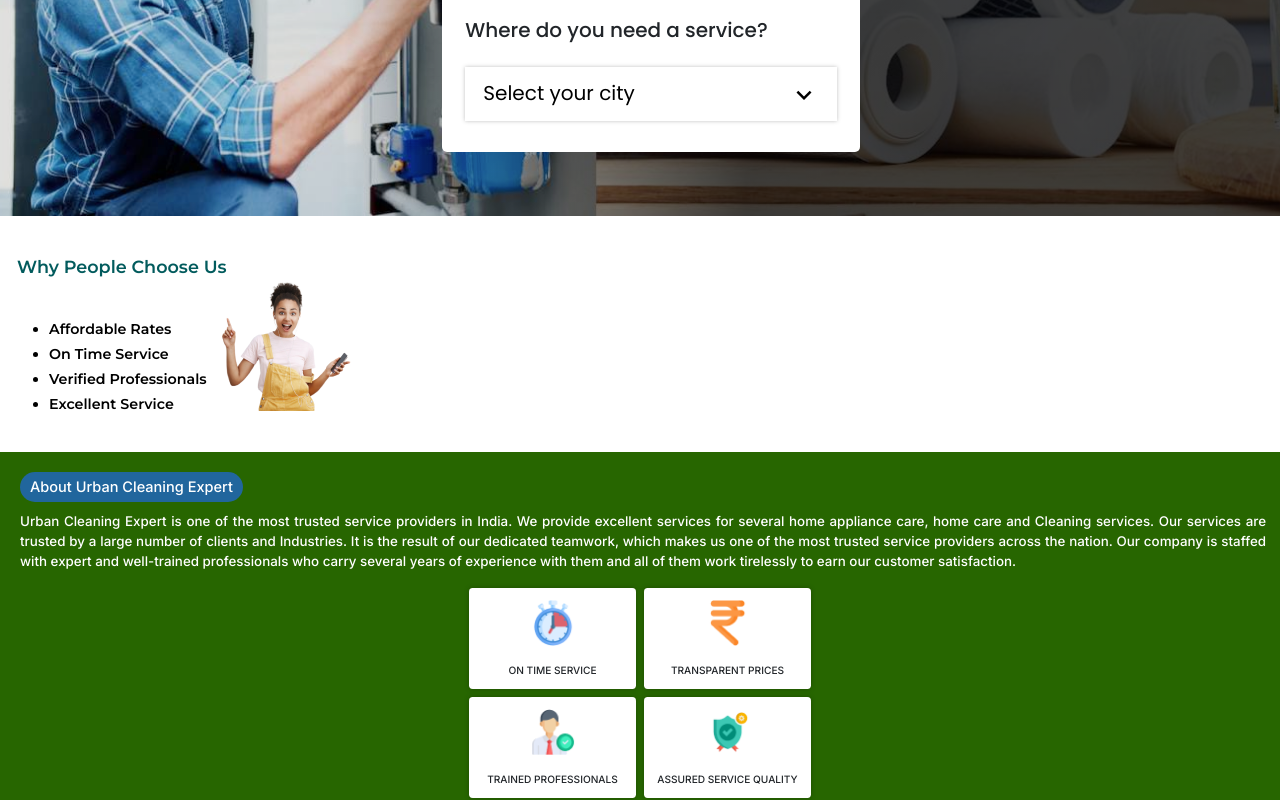
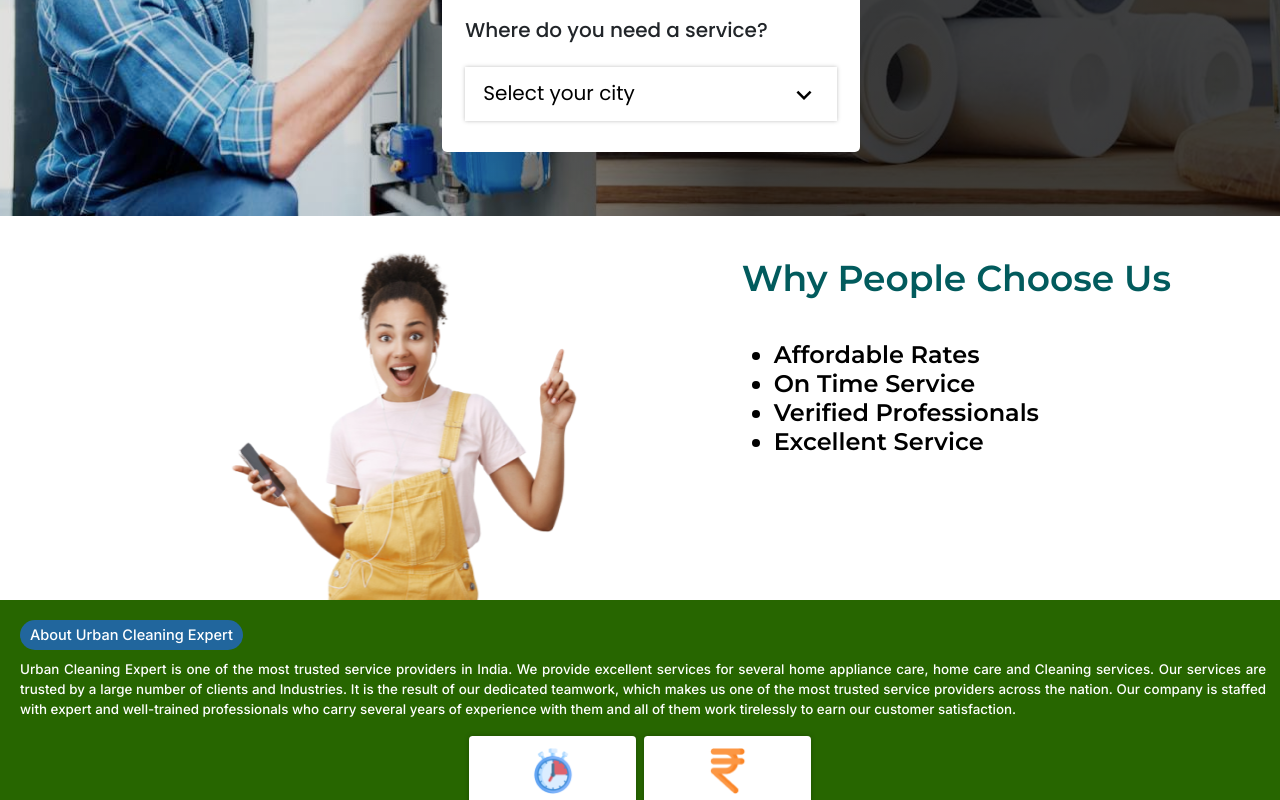
Before and after one commit to HarishB167/Next.js_Assignment_1, a Next.js app: page / in a window 1280 px wide. Shown: the part 379-1179 px from the top of the page. Built offline with nearby package versions, Linux system fonts and the light colour scheme.

Commit message:
Beneftis section ui made responsive for large screens.

```diff
--- a/pages/index.js
+++ b/pages/index.js
@@ -37,11 +37,17 @@
           </div>
         </div>
       </div>
-      <div className={"d-flex flex-column " + styles.sectionBenefits}>
+      <div className={styles.sectionBenefits}>
+        <img
+          className={styles.sectionBenefits__largeScreenImg}
+          src="/images/why-standing-let-us-dance_largeScreen.png"
+          alt=""
+        />
+        <div>
           <div className={styles.sectionBenefits__title}>
             Why People Choose Us
           </div>
-        <div className={"d-flex " + styles.sectionBenefits__list}>
+          <div className={styles.sectionBenefits__list}>
             <ul>
               <li>Affordable Rates</li>
               <li>On Time Service</li>
@@ -51,7 +57,9 @@
             <img
               src="/images/why-standing-let-us-dance.png"
               alt="Girl holding smartphone and listening music"
+              loading="lazy"
             />
+          </div>
         </div>
       </div>
       <div className={"d-flex flex-column " + styles.sectionAbout}>
--- a/styles/Home.module.css
+++ b/styles/Home.module.css
@@ -83,16 +83,18 @@
 }
 
 /* Benefits section */
-.sectionBenefits {
+.sectionBenefits > div {
   width: 100%;
   padding-top: 40px;
   padding-left: 17px;
   padding-bottom: 35px;
+  display: flex;
+  flex-direction: column;
+  align-items: center;
 }
 
-.sectionBenefits img {
-  width: 151px;
-  height: 134px;
+.sectionBenefits__largeScreenImg {
+  display: none;
 }
 
 .sectionBenefits__title {
@@ -101,11 +103,17 @@
   font-weight: 600;
   font-size: 17.5814px;
   line-height: 21px;
-
+  align-self: start;
   color: #025b5d;
 }
 
+.sectionBenefits__list img {
+  width: 151px;
+  height: 134px;
+}
+
 .sectionBenefits__list {
+  display: flex;
   font-family: "Montserrat";
   font-style: normal;
   font-weight: 600;
@@ -331,4 +339,37 @@
     min-width: 372px;
     padding: 11px 18px;
   }
+
+  /* Benefits section */
+  .sectionBenefits__list img {
+    display: none;
+  }
+
+  .sectionBenefits {
+    display: flex;
+    justify-content: space-evenly;
+    width: 100%;
+  }
+
+  .sectionBenefits > div {
+    max-width: 448px;
+    align-items: start;
+  }
+
+  .sectionBenefits__largeScreenImg {
+    display: block;
+    width: 510px;
+    height: 361px;
+    margin-top: 23px;
+  }
+
+  .sectionBenefits__title {
+    font-size: 36px;
+    line-height: 44px;
+  }
+
+  .sectionBenefits__list {
+    font-size: 24px;
+    line-height: 29px;
+  }
 }
```
Also changed, not shown: public/images/why-standing-let-us-dance_largeScreen.png (added). Lines whose indentation alone changed are shown as unchanged.
